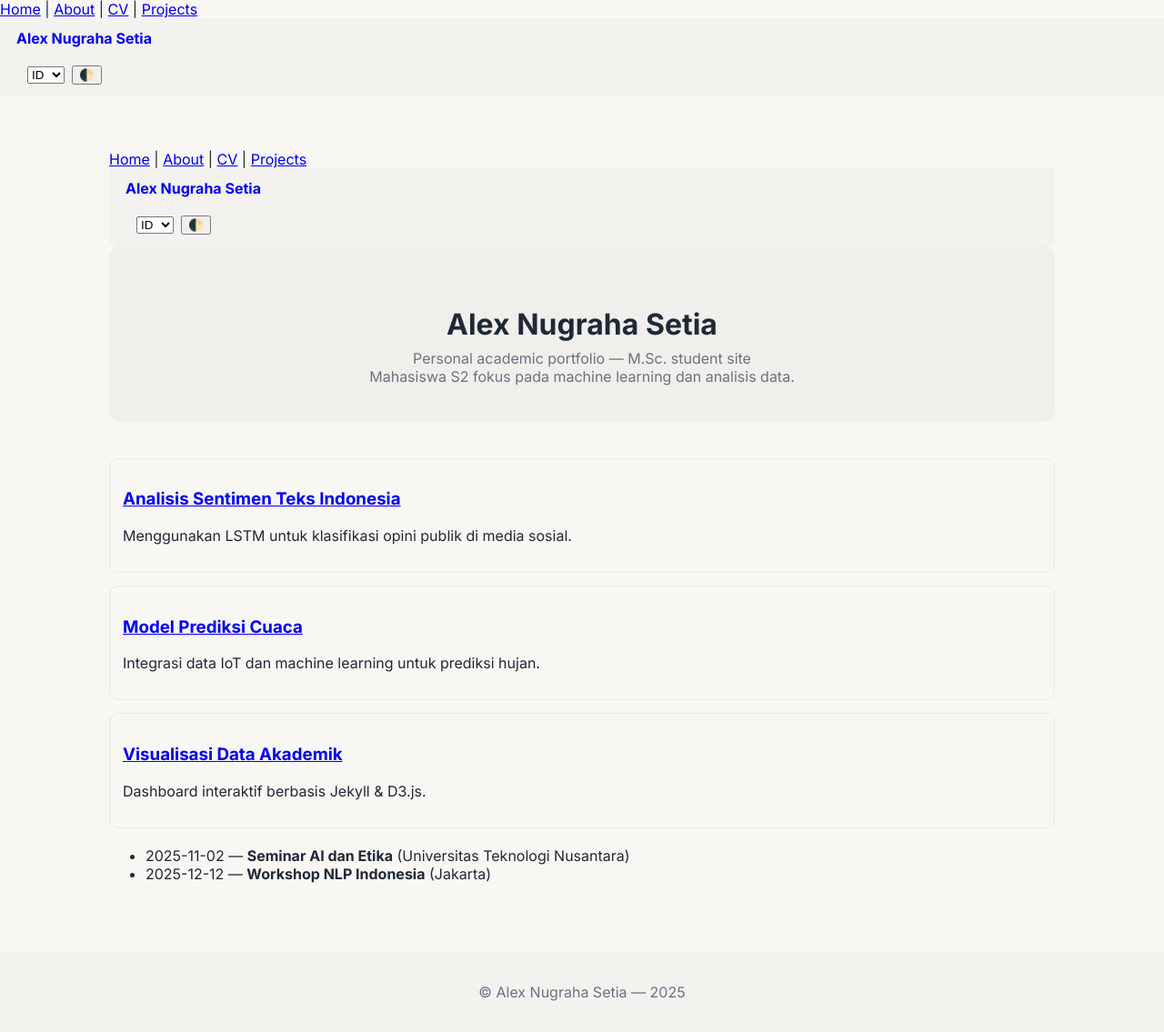
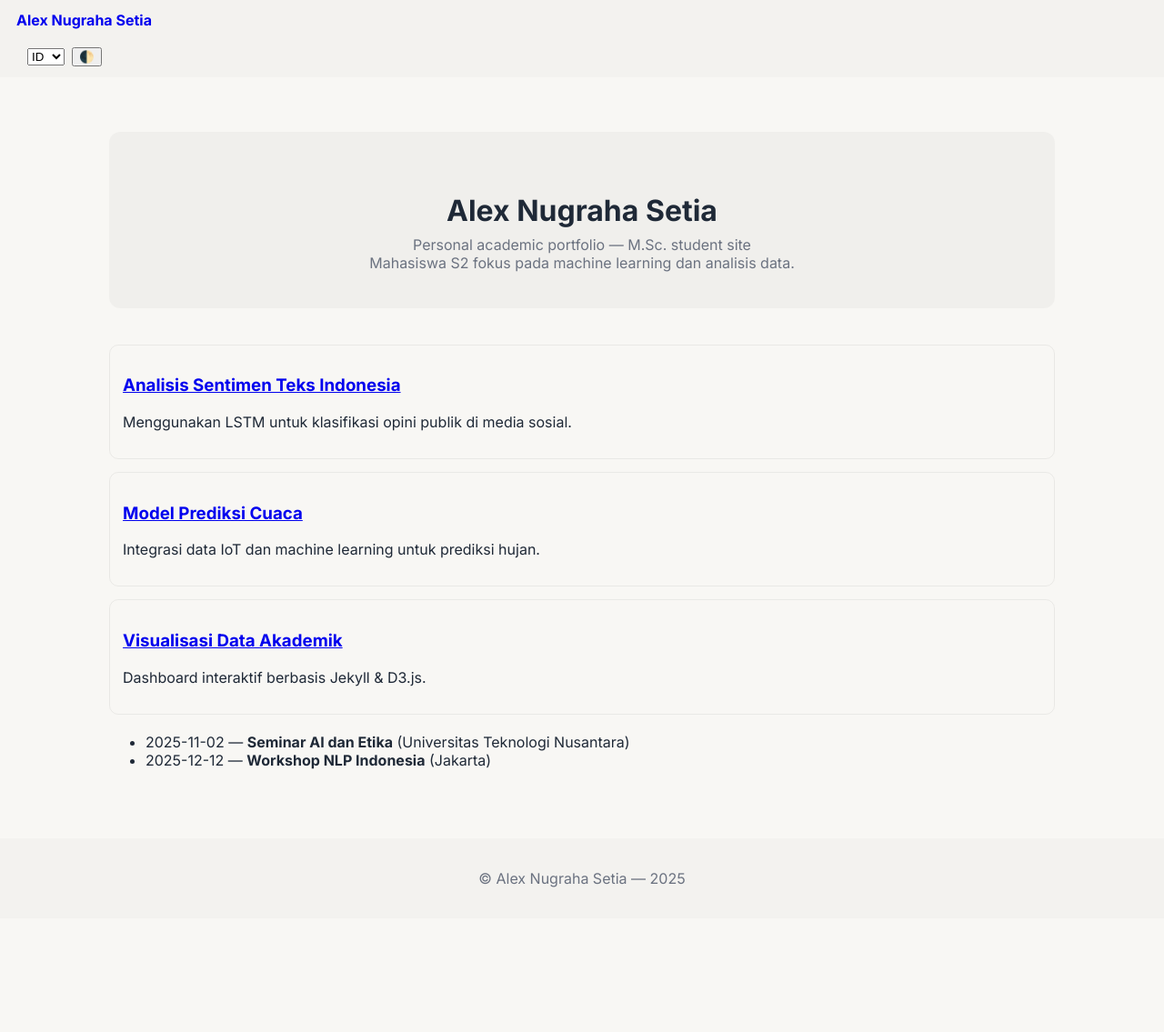
Before and after one commit to Jiku1/Alex-Nugraha, a Jekyll site: the page built from index.md, in a window 1280 px wide. Shown: the whole page at 91% size. Built offline with Jekyll 4.4.1, drawn with Linux system fonts in a browser that asks for light colours; after the commit the page ends 1010 px from its top, so only the background shows below that.

Commit message:
modified:   _includes/header.html 	modified:   index.md

```diff
--- a/_includes/header.html
+++ b/_includes/header.html
@@ -1,13 +1,4 @@
 <!-- HEADER LOADED -->
-<header>
-  <nav>
-    <a href="{{ '/' | relative_url }}">Home</a> |
-    <a href="{{ '/about.html' | relative_url }}">About</a> |
-    <a href="{{ '/cv.html' | relative_url }}">CV</a> |
-    <a href="{{ '/projects.html' | relative_url }}">Projects</a>
-  </nav>
-</header>
-
 
 <header class="site-header">
   <div class="header-inner">
--- a/index.md
+++ b/index.md
@@ -2,7 +2,6 @@
 layout: default
 title: Home
 ---
-{% include header.html %}
 
 <section class="hero">
   <h1>{{ site.title }}</h1>
```
